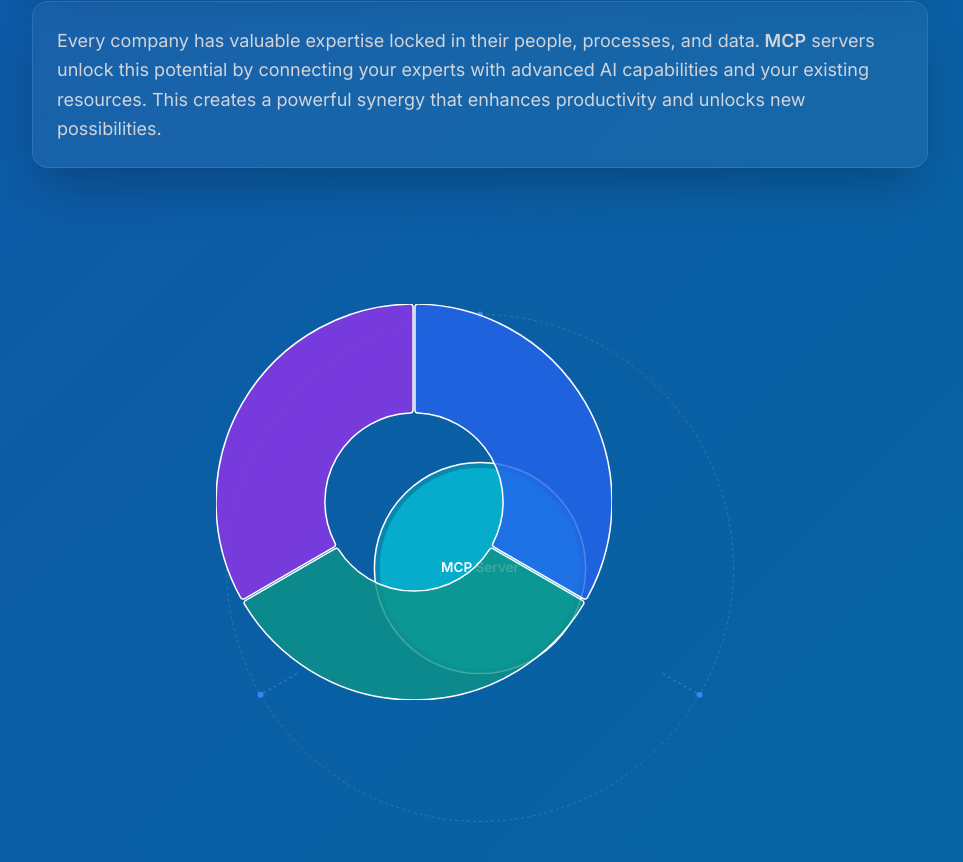
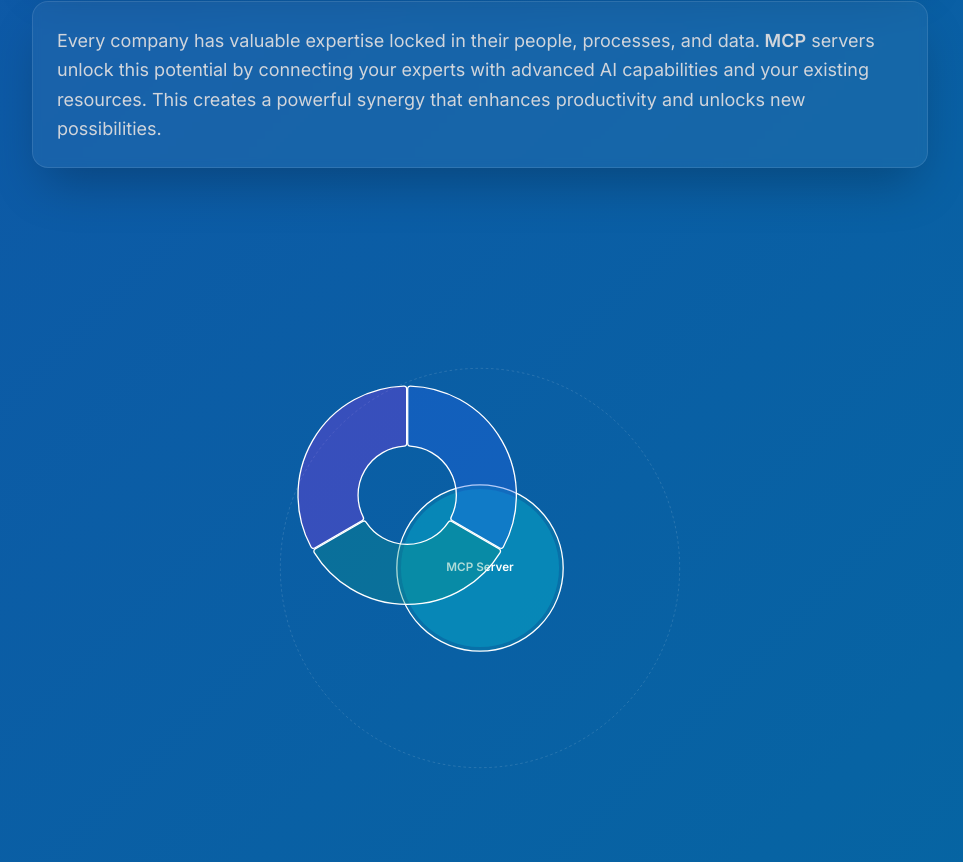
Before and after one commit to boorich/extraordinary_minds, a Next.js app: page / in a window 1280 px wide. Shown: the part 598-1460 px from the top of the page, without its empty margins (160-1123 px from the left). Built offline with nearby package versions, Linux system fonts and the light colour scheme.

Commit message:
fix: refine visualization details
- Fix scaling to prevent segment cut-offs
- Add transparency to all segments
- Remove inline labels completely
- Make MCP Server hover consistent with segments
- Adjust info panel styling

```diff
--- a/src/components/MCPArchitectureNivo.tsx
+++ b/src/components/MCPArchitectureNivo.tsx
@@ -21,7 +21,7 @@ const architectureElements: ArchitectureElement[] = [
     title: 'AI Models',
     description: 'Language and domain-specific models',
     icon: <Bot className="w-6 h-6" />,
-    color: 'rgba(37, 99, 235, 0.8)', // blue-600 with transparency
+    color: '#2563eb55', // blue-600 with alpha
     value: 1,
     details: [
       'Language Models (LLMs)',
@@ -34,7 +34,7 @@ const architectureElements: ArchitectureElement[] = [
     title: 'Company Resources',
     description: 'Enterprise data and systems',
     icon: <Database className="w-6 h-6" />,
-    color: 'rgba(13, 148, 136, 0.8)', // teal-600 with transparency
+    color: '#0d948855', // teal-600 with alpha
     value: 1,
     details: [
       'Enterprise data',
@@ -47,7 +47,7 @@ const architectureElements: ArchitectureElement[] = [
     title: 'LLM Clients',
     description: 'Expert users and tools',
     icon: <Users className="w-6 h-6" />,
-    color: 'rgba(147, 51, 234, 0.8)', // purple-600 with transparency
+    color: '#9333ea55', // purple-600 with alpha
     value: 1,
     details: [
       'Domain Level Experts',
@@ -60,24 +60,9 @@ const architectureElements: ArchitectureElement[] = [
 const MCPArchitecture = () => {
   const [activeElement, setActiveElement] = useState<string | null>(null);
 
-  // Center circle mouse handlers
-  const handleCenterEnter = () => setActiveElement('center');
-  const handleCenterLeave = () => setActiveElement(null);
-
-  const centerDetails = {
-    title: 'MCP Server',
-    description: 'Central orchestration and processing',
-    icon: <Database className="w-6 h-6" />,
-    details: [
-      'Core processing',
-      'Resource orchestration',
-      'Security management'
-    ]
-  };
-
   return (
-    <div className="relative w-full aspect-square max-w-3xl mx-auto p-8">
-      <div className="relative w-full h-full scale-75">
+    <div className="relative w-full aspect-square max-w-3xl mx-auto p-16">
+      <div className="relative w-full h-full scale-[0.65]">
         <svg className="absolute inset-0 w-full h-full">
           {/* Outer dotted circle */}
           <circle
@@ -91,44 +76,17 @@ const MCPArchitecture = () => {
             className="opacity-20"
           />
 
-          {/* Connection points */}
-          {[0, 1, 2].map((_, index) => {
-            const angle = (index * 2 * Math.PI) / 3 - Math.PI / 2;
-            return (
-              <g key={index}>
-                {/* Connection point */}
-                <circle
-                  cx={`${50 + 48 * Math.cos(angle)}%`}
-                  cy={`${50 + 48 * Math.sin(angle)}%`}
-                  r="4"
-                  className="fill-blue-500"
-                />
-                {/* Connection line */}
-                <line
-                  x1={`${50 + 40 * Math.cos(angle)}%`}
-                  y1={`${50 + 40 * Math.sin(angle)}%`}
-                  x2={`${50 + 48 * Math.cos(angle)}%`}
-                  y2={`${50 + 48 * Math.sin(angle)}%`}
-                  stroke="#4299e1"
-                  strokeWidth="2"
-                  strokeDasharray="4 4"
-                  className="opacity-50"
-                />
-              </g>
-            );
-          })}
-
           {/* Center MCP Server circle - interactive */}
           <g
-            onMouseEnter={handleCenterEnter}
-            onMouseLeave={handleCenterLeave}
+            onMouseEnter={() => setActiveElement('center')}
+            onMouseLeave={() => setActiveElement(null)}
             style={{ cursor: 'pointer' }}
           >
             <circle
               cx="50%"
               cy="50%"
               r="20%"
-              fill="rgba(8, 145, 178, 0.8)"
+              fill="#0891b255"
               stroke="white"
               strokeWidth="2"
               className={`transition-opacity duration-200 ${
@@ -139,7 +97,7 @@ const MCPArchitecture = () => {
               cx="50%"
               cy="50%"
               r="19%"
-              fill="rgba(6, 182, 212, 0.8)"
+              fill="#06b6d455"
               className={`transition-opacity duration-200 ${
                 activeElement && activeElement !== 'center' ? 'opacity-30' : 'opacity-100'
               }`}
@@ -161,7 +119,7 @@ const MCPArchitecture = () => {
         <div className="absolute inset-0">
           <ResponsivePie
             data={architectureElements}
-            margin={{ top: 0, right: 0, bottom: 0, left: 0 }}
+            margin={{ top: 40, right: 40, bottom: 40, left: 40 }}
             innerRadius={0.45}
             padAngle={0.5}
             cornerRadius={4}
@@ -180,19 +138,16 @@ const MCPArchitecture = () => {
             motionConfig={{
               mass: 1,
               tension: 170,
-              friction: 26,
-              clamp: false,
-              precision: 0.01,
-              velocity: 0
+              friction: 26
             }}
           />
         </div>
 
-        {/* Info Panels */}
+        {/* Info Panel */}
         <AnimatePresence>
           {activeElement && (
             <motion.div
-              className="absolute top-0 right-0 w-72 bg-white/5 backdrop-blur-sm rounded-lg p-4 border border-white/10 shadow-xl"
+              className="absolute top-0 right-0 w-80 bg-blue-600/20 backdrop-blur-sm rounded-lg p-4 border border-white/10 shadow-xl"
               initial={{ opacity: 0, x: 20 }}
               animate={{ opacity: 1, x: 0 }}
               exit={{ opacity: 0, x: 20 }}
@@ -200,14 +155,14 @@ const MCPArchitecture = () => {
               {activeElement === 'center' ? (
                 <div className="space-y-4">
                   <div className="flex items-center space-x-3">
-                    {centerDetails.icon}
+                    <Database className="w-6 h-6 text-white" />
                     <div>
-                      <h3 className="text-lg font-semibold text-white">{centerDetails.title}</h3>
-                      <p className="text-sm text-gray-300">{centerDetails.description}</p>
+                      <h3 className="text-lg font-semibold text-white">MCP Server</h3>
+                      <p className="text-sm text-gray-300">Central orchestration and processing</p>
                     </div>
                   </div>
                   <ul className="space-y-2">
-                    {centerDetails.details.map((detail, index) => (
+                    {['Core processing', 'Resource orchestration', 'Security management'].map((detail, index) => (
                       <li key={index} className="text-sm text-gray-300 flex items-center">
                         <span className="w-1.5 h-1.5 rounded-full bg-cyan-400 mr-2" />
                         {detail}
```
